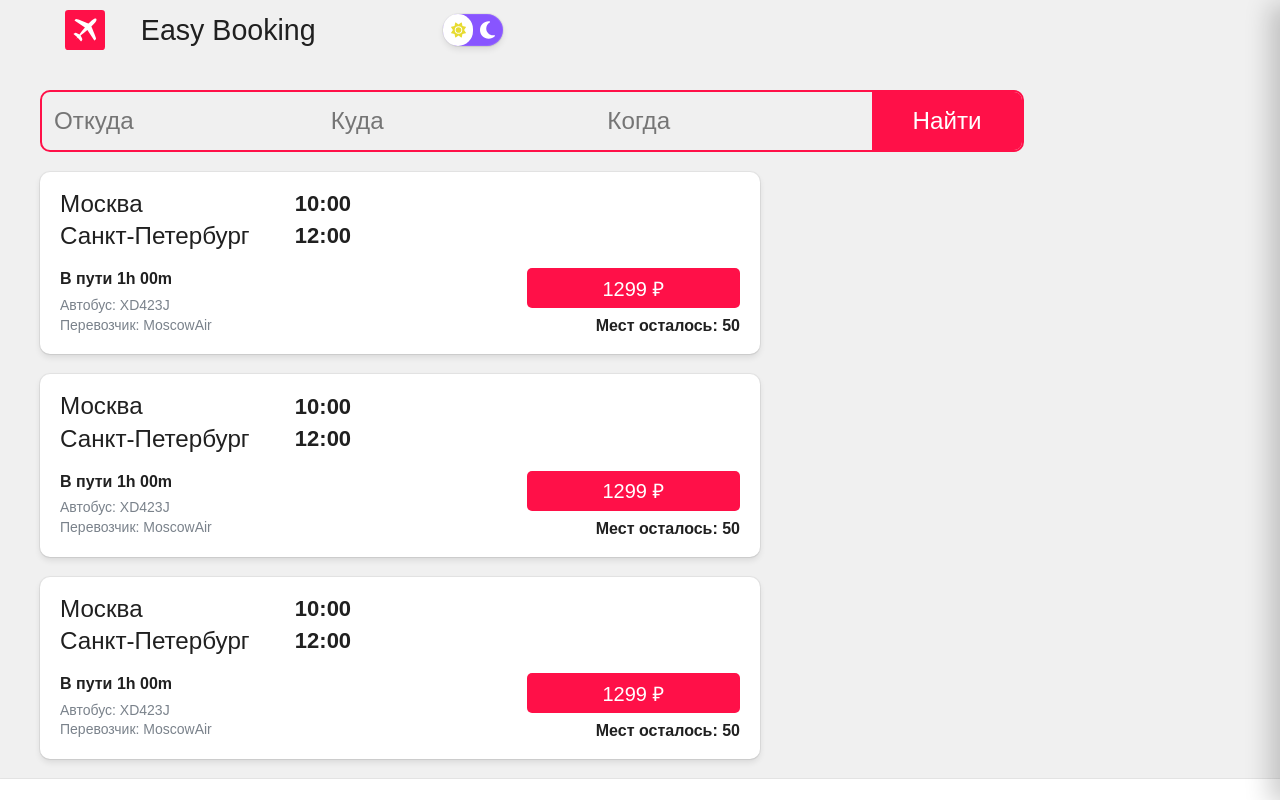
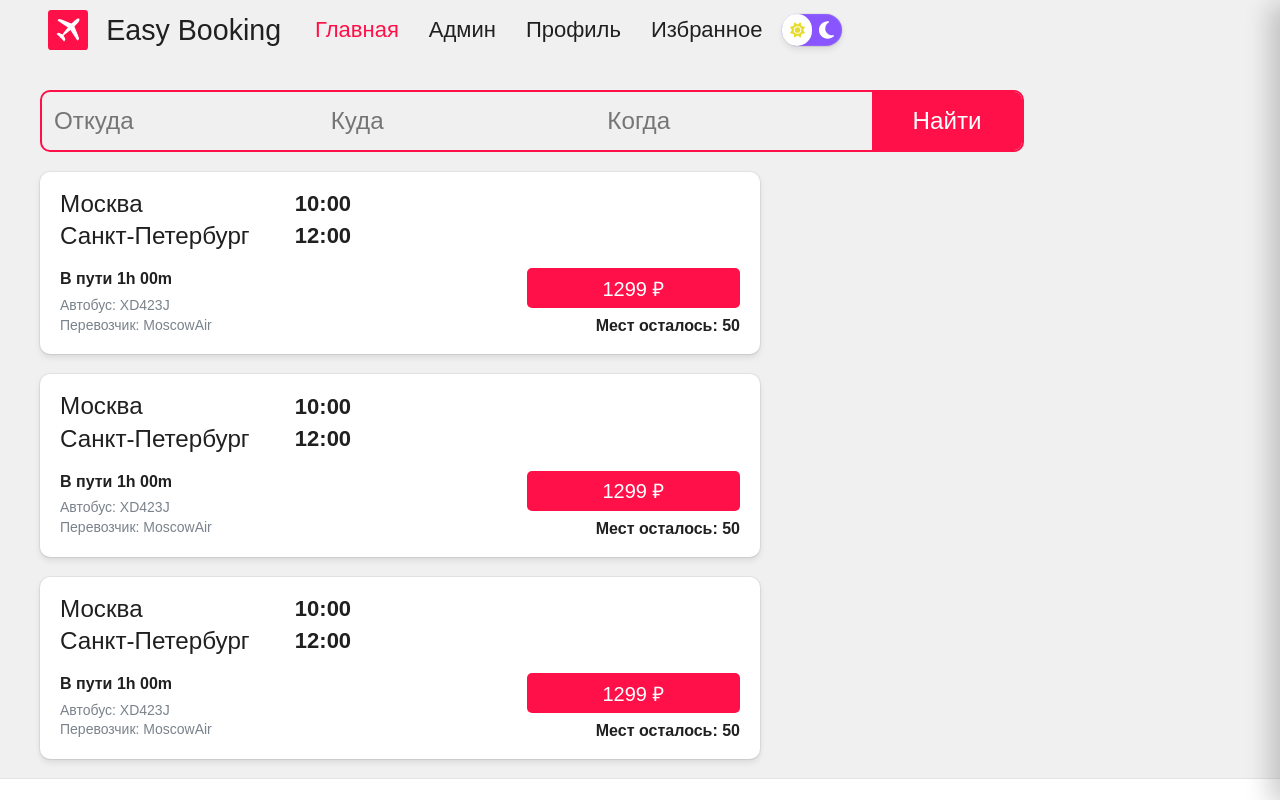
Before and after one commit to m1xa4kala/easy-booking, a React (Vite) app in the folder frontend/: page / in a window 1280 px wide. Shown: the top 800 px of the page. Built offline with nearby package versions, Linux system fonts and the light colour scheme; data requests are answered from the project's data file.

Commit message:
Fixed header and sidebar styles

```diff
--- a/frontend/src/widgets/header/sidebar/ui/Sidebar.scss
+++ b/frontend/src/widgets/header/sidebar/ui/Sidebar.scss
@@ -1,3 +1,5 @@
+@use '@/app/styles/breakpoints';
+
 .sidebar {
   position: fixed;
   top: 0;
@@ -9,13 +11,21 @@
   transition: transform 0.3s ease-in-out;
   transform: translateX(280px);
   z-index: 1000;
+
+  .sidebar_container {
+    display: flex;
+    flex-direction: column;
+    align-items: start;
+    gap: 30px;
+    margin-top: 60px;
+    padding: 0 20px;
+  }
+
+  &__switch-theme {
+    margin-top: -46px;
+  }
 }
 
 .show_sidebar {
   transform: translate(0);
 }
-
-.sidebar_container {
-  margin-top: 60px;
-  padding: 0 20px;
-}
--- a/frontend/src/widgets/header/sidebar/ui/Sidebar.tsx
+++ b/frontend/src/widgets/header/sidebar/ui/Sidebar.tsx
@@ -11,8 +11,12 @@ export const Sidebar: React.FC = () => {
   return (
     <aside className={`${isNavOpen ? 'sidebar show_sidebar' : 'sidebar'}`}>
       <div className='sidebar_container'>
-        <SwitchTheme />
-        <Navigation />
+        <div className='sidebar__switch-theme'>
+          <SwitchTheme />
+        </div>
+        <div className='sidebar__navigation'>
+          <Navigation />
+        </div>
       </div>
     </aside>
   )
--- a/frontend/src/widgets/header/ui/header.scss
+++ b/frontend/src/widgets/header/ui/Header.scss
@@ -31,6 +31,10 @@
     width: max-content;
   }
 
+  &__navigation {
+    display: none;
+  }
+
   &__sidebar-toggle {
     display: flex;
     align-items: center;
@@ -58,14 +62,6 @@
     grid-column: 2/6;
   }
 
-  .header__sidebar-toggle {
-    display: none;
-  }
-
-  .header__theme-toggle {
-    display: block;
-    margin: auto 0;
-  }
 }
 
 @media screen and (min-width: breakpoints.$lg) {
@@ -77,4 +73,18 @@
     width: 1200px;
     margin: 0 auto;
   }
+
+  .header__navigation {
+    display: flex;
+    align-items: center;
+  }
+
+  .header__sidebar-toggle {
+    display: none;
+  }
+
+  .header__theme-toggle {
+    display: block;
+    margin: auto 0;
+  }
 }
--- a/frontend/src/widgets/header/ui/Header.tsx
+++ b/frontend/src/widgets/header/ui/Header.tsx
@@ -3,8 +3,9 @@ import { LogoSvg } from '@/shared/assets'
 import { ToggleSidebar } from '@/features/toggleSidebar'
 import { Sidebar } from '../sidebar'
 import { SwitchTheme } from '@/features/switchTheme'
-import { Container } from '@/shared/ui'
-import './header.scss'
+import { Container, Navigation } from '@/shared/ui'
+
+import './Header.scss'
 
 export const Header = () => {
   return (
@@ -17,6 +18,9 @@ export const Header = () => {
           <NavLink to={'/'} color='#fff' className='header__title'>
             <h1>Easy Booking</h1>
           </NavLink>
+          <div className='header__navigation'>
+            <Navigation />
+          </div>
           <div className='header__theme-toggle'>
             <SwitchTheme />
           </div>
```
